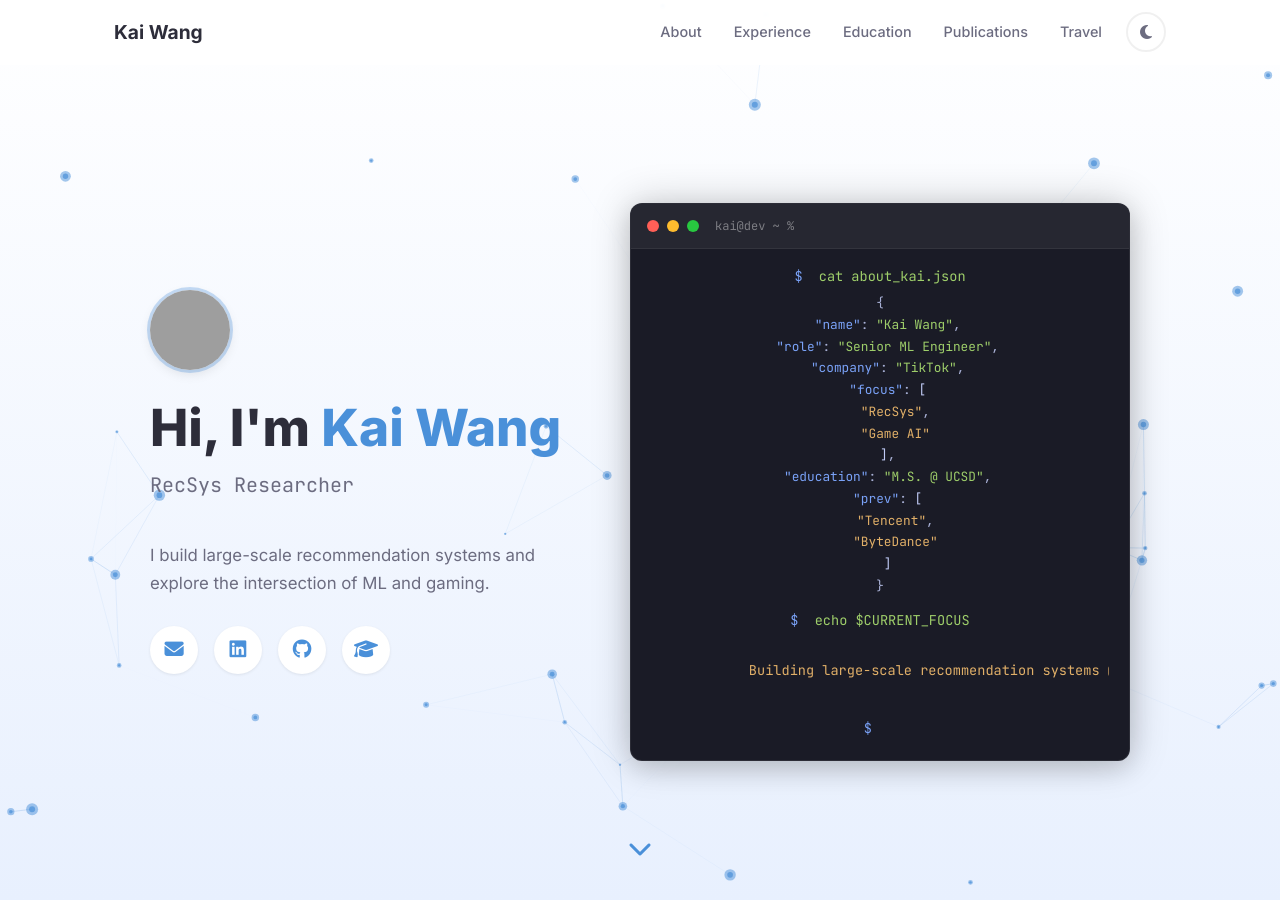
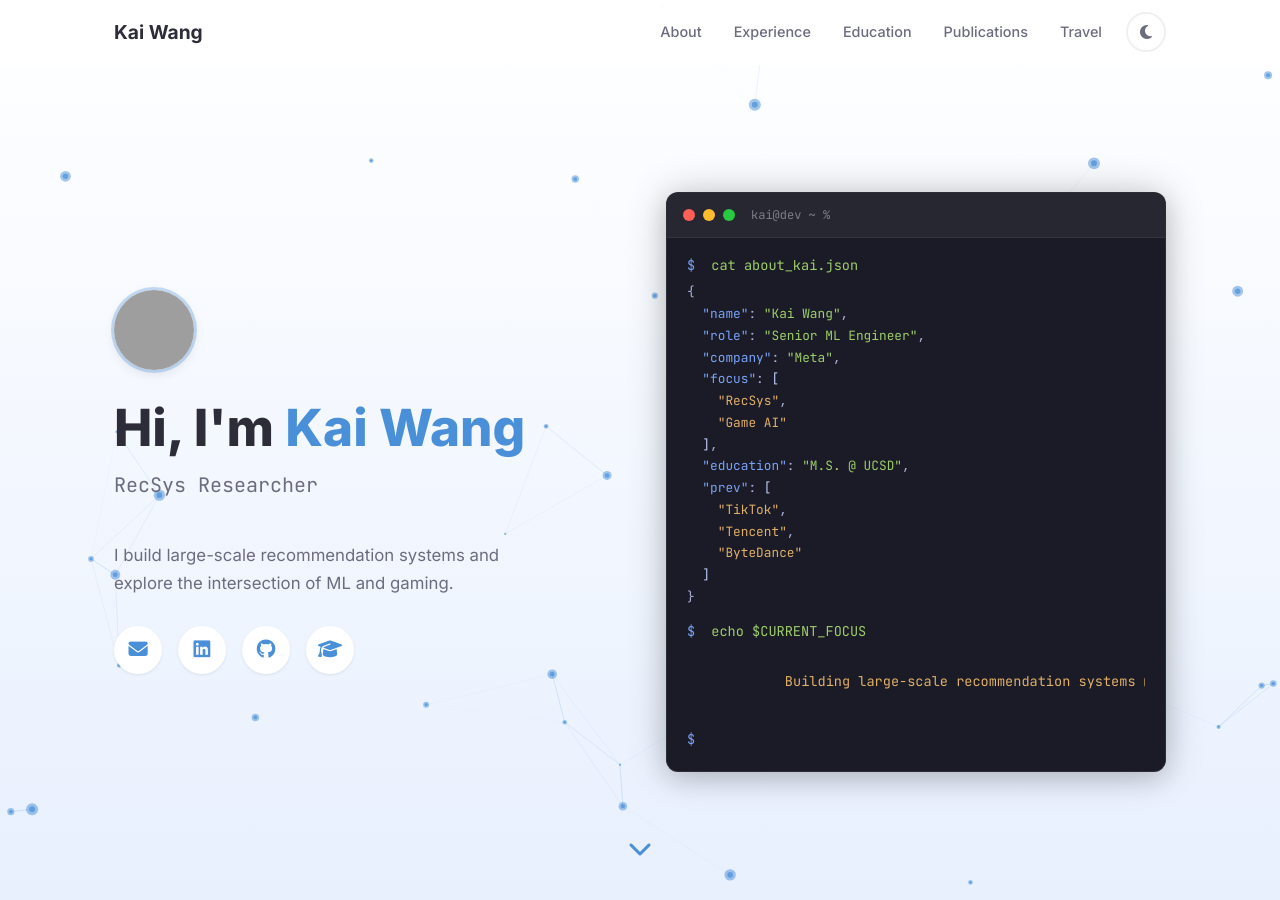
Before and after one commit to wangjinjie722/wangjinjie722.github.io, a Jekyll site: the page built from index.html, in a window 1280 px wide and 900 px high. Built offline with Jekyll 4.4.1, drawn with Linux system fonts in a browser that asks for light colours; some of the changed text lies outside the part shown; grey boxes are pictures that could not be loaded.

Commit message:
[feat] change front page

```diff
--- a/_includes/hero.html
+++ b/_includes/hero.html
@@ -55,7 +55,7 @@
             <span class="terminal-cmd">echo $CURRENT_FOCUS</span>
           </div>
           <div class="terminal-output terminal-output-2">
-            Building large-scale recommendation systems @ TikTok
+            Building large-scale recommendation systems @ Meta
           </div>
           <div class="terminal-line terminal-line-3">
             <span class="terminal-prompt">$</span>
--- a/_includes/visitor-stats.html
+++ b/_includes/visitor-stats.html
@@ -2,14 +2,6 @@
   <div class="container">
     <h2 class="section-title" data-aos="fade-up">Visitors Around the World</h2>
     <div class="visitor-content" data-aos="fade-up" data-aos-delay="100">
-      <div class="visitor-counter">
-        <a href="https://info.flagcounter.com/zg0z" target="_blank" rel="noopener">
-          <img
-            src="https://s01.flagcounter.com/map/zg0z/size_m/txt_2d2d3a/border_e8f0fe/pageviews_1/viewers_Visitors/flags_0/"
-            alt="Visitor Map"
-            loading="lazy" />
-        </a>
-      </div>
       <div class="visitor-flags">
         <a href="https://info.flagcounter.com/zg0z" target="_blank" rel="noopener">
           <img
--- a/_sass/_base.scss
+++ b/_sass/_base.scss
@@ -275,7 +275,7 @@
 .hero-split {
   display: flex;
   align-items: center;
-  justify-content: center;
+  justify-content: space-between;
   gap: 60px;
   max-width: var(--max-width);
   width: 100%;
@@ -339,6 +339,7 @@
   padding: 16px 20px;
   color: #c0caf5;
   min-height: 220px;
+  text-align: left;
 }
 
 .terminal-line {
--- a/assets/js/main.js
+++ b/assets/js/main.js
@@ -12,10 +12,10 @@
     var jsonObj = {
       name: "Kai Wang",
       role: "Senior ML Engineer",
-      company: "TikTok",
+      company: "Meta",
       focus: ["RecSys", "Game AI"],
       education: "M.S. @ UCSD",
-      prev: ["Tencent", "ByteDance"]
+      prev: ["TikTok", "Tencent", "ByteDance"]
     };
 
     function syntaxHighlight(json) {
@@ -24,7 +24,7 @@
         .replace(/: "([^"]+)"/g, ': <span class="json-string">"$1"</span>')
         .replace(/\[/g, '<span class="json-bracket">[</span>')
         .replace(/\]/g, '<span class="json-bracket">]</span>')
-        .replace(/"(RecSys|Game AI|Tencent|ByteDance)"/g, '<span class="json-array-string">"$1"</span>');
+        .replace(/"(RecSys|Game AI|TikTok|Tencent|ByteDance)"/g, '<span class="json-array-string">"$1"</span>');
     }
 
     var jsonStr = JSON.stringify(jsonObj, null, 2);
@@ -55,7 +55,7 @@
   var typewriterEl = document.getElementById('typewriter');
   if (typewriterEl) {
     var roles = [
-      'Senior ML Engineer @ TikTok',
+      'Senior ML Engineer @ Meta',
       'RecSys Researcher',
       'Game AI Enthusiast',
     ];
```
Also changed, not shown: _data/data.yml (+10 -4 lines), assets/images/meta.png (added), 5 other files.
